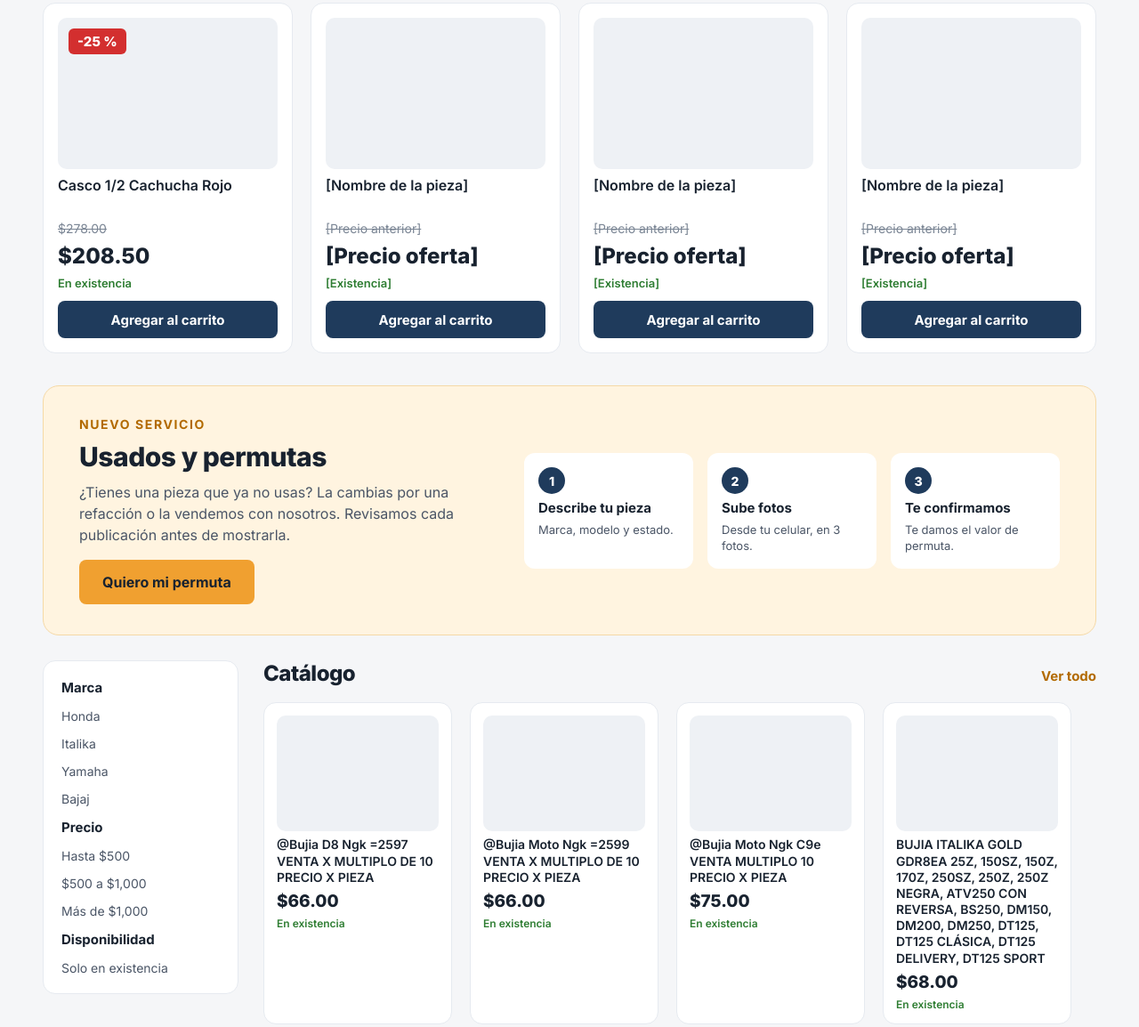
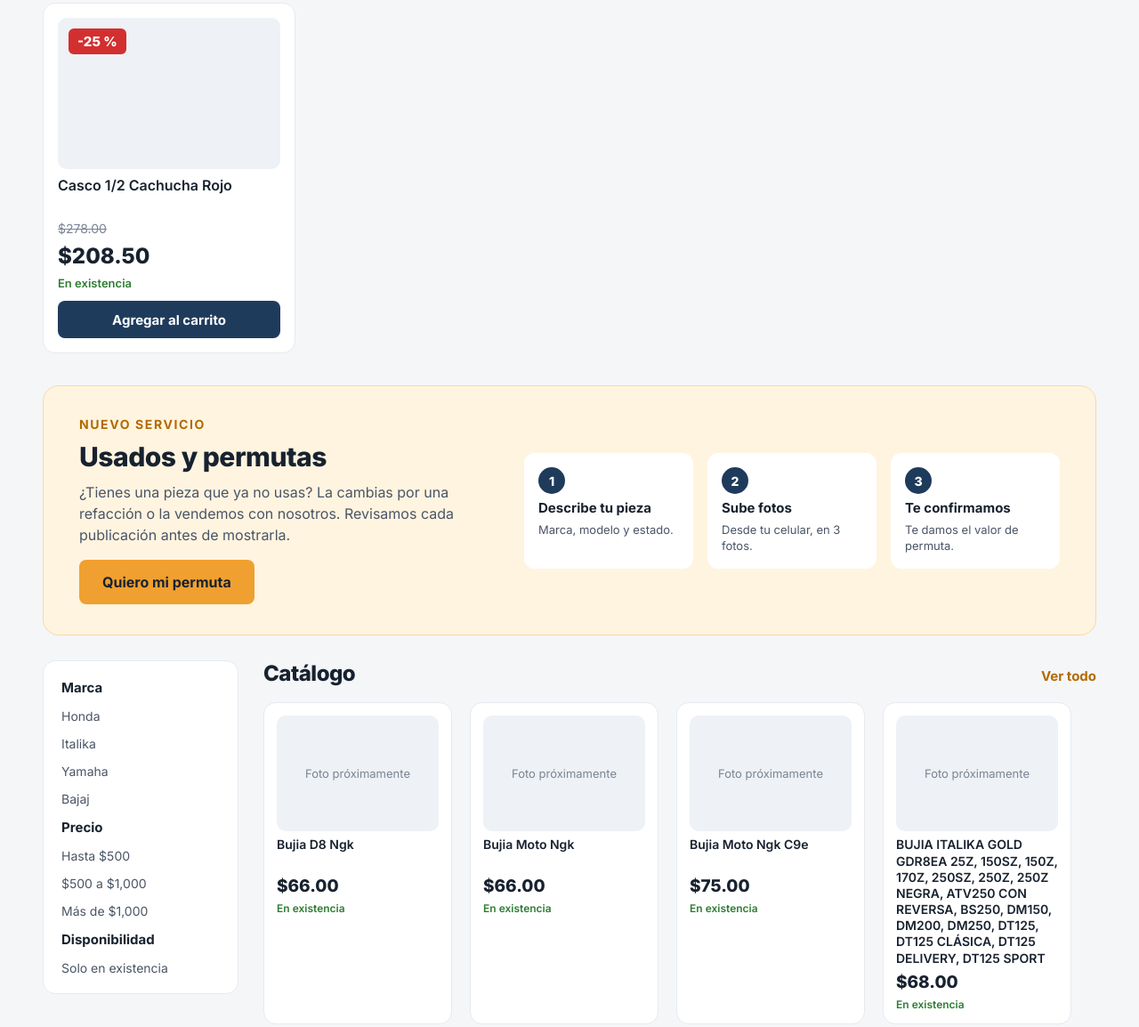
Before and after one commit to elfaritorefaccionaria-ai/elfarito, a plain HTML site: page index.html in a window 1280 px wide. Shown: the part 706-1860 px from the top of the page at 89% size. Drawn offline with Linux system fonts and the light colour scheme.

Commit message:
Update index.html

```diff
--- a/index.html
+++ b/index.html
@@ -76,6 +76,7 @@ a{color:inherit;text-decoration:none}
 .wa{display:flex;align-items:center;height:42px;padding:0 16px;border-radius:8px;background:#25d366;color:#fff;font-weight:700;font-size:15px;margin-left:auto}
 .wa small{display:block;font-weight:500;font-size:12px}
 .head .wa + .cart{margin-left:12px}
+.img:empty::after{content:"Foto próximamente";display:flex;align-items:center;justify-content:center;height:100%;min-height:80px;color:#7a8594;font-size:13px}
 </style>
 </head>
 <body>
@@ -107,9 +108,6 @@ a{color:inherit;text-decoration:none}
 <div class="sec-h"><h2 class="sec-t">Ofertas de esta semana</h2><span class="reloj">Termina en 6 d 23 h</span></div>
 <div class="grid4">
 <div class="card"><div class="img"><span class="badge">-25 %</span></div><div class="name">Casco 1/2 Cachucha Rojo</div><div class="old">$278.00</div><div class="now">$208.50</div><div class="stock">En existencia</div><div class="add">Agregar al carrito</div></div>
-<div class="card"><div class="img"></div><div class="name">[Nombre de la pieza]</div><div class="old">[Precio anterior]</div><div class="now">[Precio oferta]</div><div class="stock">[Existencia]</div><div class="add">Agregar al carrito</div></div>
-<div class="card"><div class="img"></div><div class="name">[Nombre de la pieza]</div><div class="old">[Precio anterior]</div><div class="now">[Precio oferta]</div><div class="stock">[Existencia]</div><div class="add">Agregar al carrito</div></div>
-<div class="card"><div class="img"></div><div class="name">[Nombre de la pieza]</div><div class="old">[Precio anterior]</div><div class="now">[Precio oferta]</div><div class="stock">[Existencia]</div><div class="add">Agregar al carrito</div></div>
 </div>
 </div>
 <div class="perm">
@@ -134,12 +132,7 @@ a{color:inherit;text-decoration:none}
 <div style="flex:1;display:flex;flex-direction:column;gap:18px">
 <div class="sec-h"><h2 class="sec-t" style="font-size:24px">Catálogo</h2><span class="link">Ver todo</span></div>
 <div class="cgrid">
-<div class="c3"><div class="img"></div><div class="name">[Nombre de la pieza]</div><div class="now">[Precio]</div><div class="stock">En existencia</div></div>
-<div class="c3"><div class="img"></div><div class="name">[Nombre de la pieza]</div><div class="now">[Precio]</div><div class="stock">En existencia</div></div>
-<div class="c3"><div class="img"></div><div class="name">[Nombre de la pieza]</div><div class="now">[Precio]</div><div class="stock">En existencia</div></div>
-<div class="c3"><div class="img"></div><div class="name">[Nombre de la pieza]</div><div class="now">[Precio]</div><div class="stock">En existencia</div></div>
-<div class="c3"><div class="img"></div><div class="name">[Nombre de la pieza]</div><div class="now">[Precio]</div><div class="stock">En existencia</div></div>
-<div class="c3"><div class="img"></div><div class="name">[Nombre de la pieza]</div><div class="now">[Precio]</div><div class="stock">En existencia</div></div>
+<div style="color:#7a8594;font-size:14px">Cargando catálogo…</div>
 </div>
 </div>
 </div>
@@ -156,6 +149,9 @@ a{color:inherit;text-decoration:none}
 </div>
 <script>
 (function(){
+  function limpiarNombre(n){
+    return String(n || "").replace(/^@/, "").replace(/\s*=\s*\d+/g, "").split(/\s+VENTA\b|\s+PRECIO X\b/i)[0].trim();
+  }
   var grid = document.querySelector(".cgrid");
   if (!grid) return;
   fetch("products.json", {cache: "no-store"}).then(function(r){ return r.json(); }).then(function(data){
@@ -164,7 +160,7 @@ a{color:inherit;text-decoration:none}
       var card = document.createElement("div");
       card.className = "c3";
       var img = document.createElement("div"); img.className = "img"; card.appendChild(img);
-      var name = document.createElement("div"); name.className = "name"; name.textContent = p.nombre; card.appendChild(name);
+      var name = document.createElement("div"); name.className = "name"; name.textContent = limpiarNombre(p.nombre); card.appendChild(name);
       var price = document.createElement("div"); price.className = "now"; price.textContent = "$" + Number(p.precio).toFixed(2); card.appendChild(price);
       var stock = document.createElement("div"); stock.className = "stock"; stock.textContent = p.existencia > 0 ? "En existencia" : "Agotado"; card.appendChild(stock);
       grid.appendChild(card);
```
